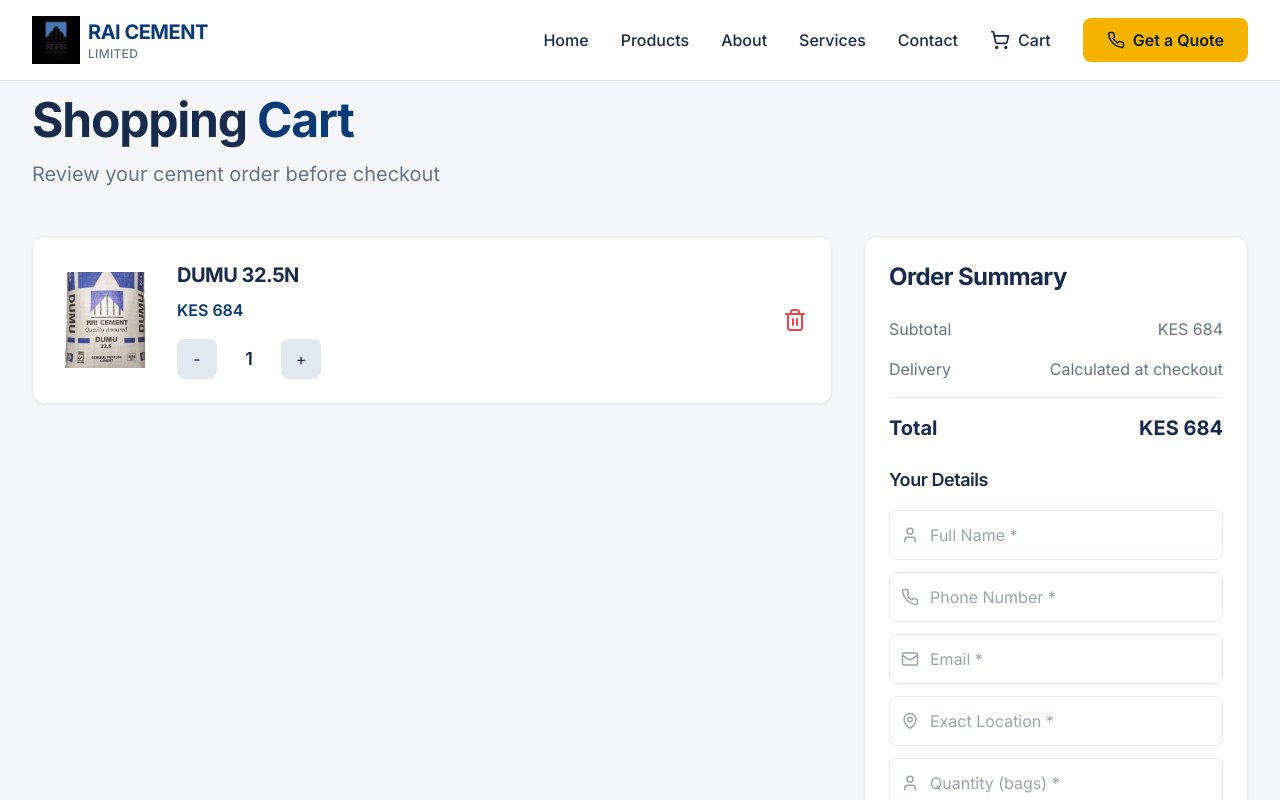
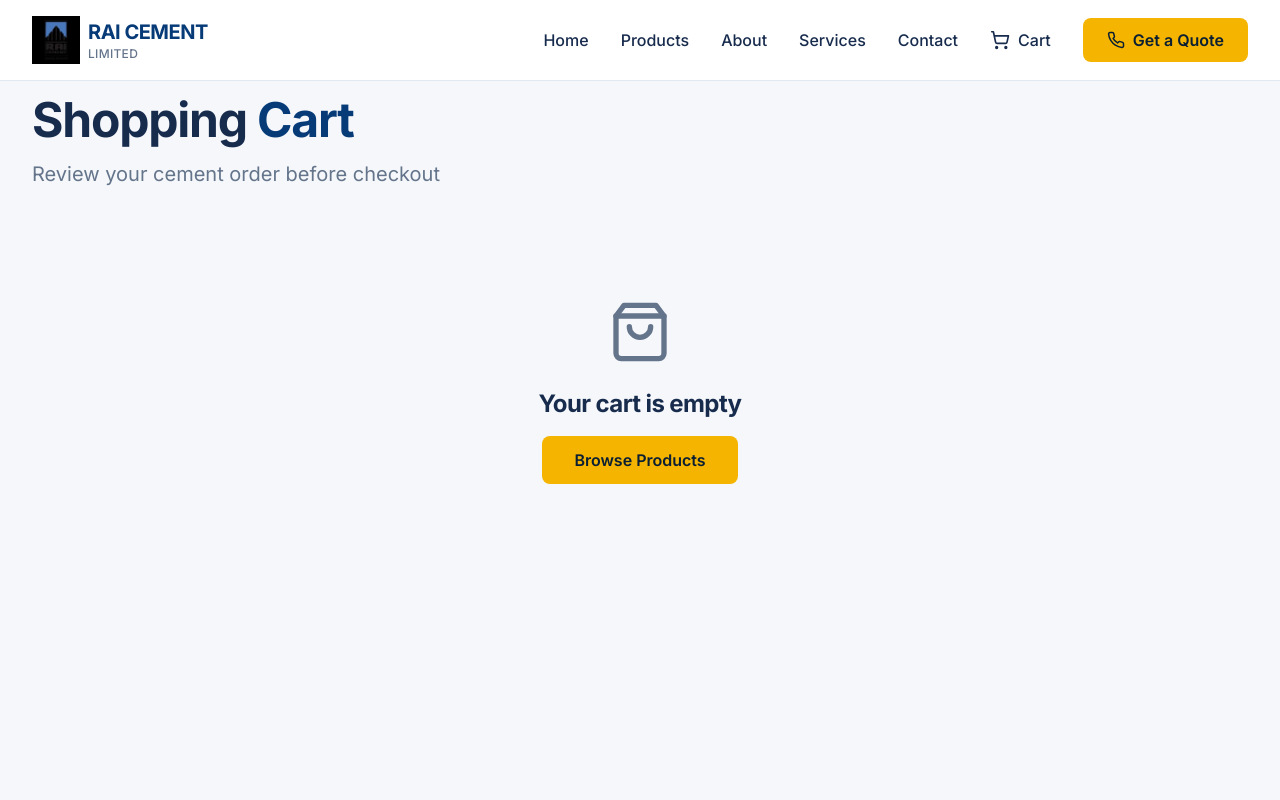
Before and after one commit to kipkoechkevin611-cloud/dumu-rai-, a Next.js app: page /cart in a window 1280 px wide. Shown: the top 800 px of the page. Built offline with nearby package versions, Linux system fonts and the light colour scheme.

Commit message:
Fix cart and checkout with shared context, remove quantity field, add optional notes, fix calculations

```diff
--- a/src/app/cart/page.tsx
+++ b/src/app/cart/page.tsx
@@ -1,39 +1,23 @@
 "use client";
 
 import { motion, AnimatePresence } from "framer-motion";
-import { ShoppingBag, Trash2, ArrowRight, X, User, Phone, Mail, MapPin } from "lucide-react";
+import { ShoppingBag, Trash2, ArrowRight, User, Phone, Mail, MapPin } from "lucide-react";
 import { useState } from "react";
 import Image from "next/image";
 import Navbar from "@/components/Navbar";
 import Footer from "@/components/Footer";
-
-interface CartItem {
-  id: string;
-  name: string;
-  price: string;
-  image: string;
-  quantity: number;
-}
+import { useCart } from "@/contexts/CartContext";
 
 interface CustomerDetails {
   fullName: string;
   phone: string;
   email: string;
   location: string;
-  quantity: string;
+  notes: string;
 }
 
 export default function CartPage() {
-  const [cartItems, setCartItems] = useState<CartItem[]>([
-    {
-      id: "ppc-32.5n",
-      name: "DUMU 32.5N",
-      price: "KES 684",
-      image: "/assets/32.4N.jpeg",
-      quantity: 1,
-    },
-  ]);
-
+  const { cart, updateQuantity, removeFromCart, getTotal, clearCart } = useCart();
   const [showSuccessPopup, setShowSuccessPopup] = useState(false);
   const [showErrorPopup, setShowErrorPopup] = useState(false);
   const [isSubmitting, setIsSubmitting] = useState(false);
@@ -43,32 +27,26 @@
     phone: "",
     email: "",
     location: "",
-    quantity: "",
+    notes: "",
   });
 
-  const updateQuantity = (id: string, newQuantity: number) => {
+  const handleUpdateQuantity = (id: string, newQuantity: number) => {
     if (newQuantity < 1) return;
-    setCartItems(
-      cartItems.map((item) =>
-        item.id === id ? { ...item, quantity: newQuantity } : item
-      )
-    );
+    updateQuantity(id, newQuantity);
   };
 
   const removeItem = (id: string) => {
-    setCartItems(cartItems.filter((item) => item.id !== id));
-  };
-
-  const getTotal = () => {
-    return cartItems.reduce((total, item) => {
-      const price = parseFloat(item.price.replace("KES ", ""));
-      return total + price * item.quantity;
-    }, 0);
+    removeFromCart(id);
   };
 
   const handleCheckout = async () => {
-    if (!customerDetails.fullName || !customerDetails.phone || !customerDetails.location || !customerDetails.quantity) {
-      alert("Please fill in your name, phone, location, and quantity to complete your order.");
+    if (!customerDetails.fullName || !customerDetails.phone || !customerDetails.location) {
+      alert("Please fill in your name, phone, and location to complete your order.");
+      return;
+    }
+
+    if (cart.length === 0) {
+      alert("Your cart is empty.");
       return;
     }
 
@@ -83,7 +61,7 @@
         },
         body: JSON.stringify({
           customerDetails,
-          cartItems,
+          cartItems: cart,
           total: getTotal(),
         }),
       });
@@ -92,14 +70,13 @@
 
       if (result.success) {
         setShowSuccessPopup(true);
-        // Clear cart after successful order
-        setCartItems([]);
+        clearCart();
         setCustomerDetails({
           fullName: "",
           phone: "",
           email: "",
           location: "",
-          quantity: "",
+          notes: "",
         });
       } else {
         setShowErrorPopup(true);
@@ -131,7 +108,7 @@
             </p>
           </motion.div>
 
-          {cartItems.length === 0 ? (
+          {cart.length === 0 ? (
             <motion.div
               initial={{ opacity: 0, y: 20 }}
               animate={{ opacity: 1, y: 0 }}
@@ -158,7 +135,7 @@
                 transition={{ duration: 0.6 }}
                 className="lg:col-span-2 space-y-4"
               >
-                {cartItems.map((item, index) => (
+                {cart.map((item, index) => (
                   <motion.div
                     key={item.id}
                     initial={{ opacity: 0, y: 20 }}
@@ -178,9 +155,12 @@
                         {item.name}
                       </h3>
                       <p className="text-primary font-semibold mb-4">{item.price}</p>
+                      <p className="text-text-secondary text-sm mb-4">
+                        Item Total: KES {(parseFloat(item.price.replace("KES ", "")) * item.quantity).toLocaleString()}
+                      </p>
                       <div className="flex items-center gap-4">
                         <button
-                          onClick={() => updateQuantity(item.id, item.quantity - 1)}
+                          onClick={() => handleUpdateQuantity(item.id, item.quantity - 1)}
                           className="w-10 h-10 bg-border rounded-lg flex items-center justify-center hover:bg-border-dark transition-colors"
                         >
                           -
@@ -189,7 +169,7 @@
                           {item.quantity}
                         </span>
                         <button
-                          onClick={() => updateQuantity(item.id, item.quantity + 1)}
+                          onClick={() => handleUpdateQuantity(item.id, item.quantity + 1)}
                           className="w-10 h-10 bg-border rounded-lg flex items-center justify-center hover:bg-border-dark transition-colors"
                         >
                           +
@@ -263,7 +243,7 @@
                         <Mail className="absolute left-3 top-1/2 -translate-y-1/2 text-gray-400" size={18} />
                         <input
                           type="email"
-                        placeholder="Email *"
+                          placeholder="Email"
                           value={customerDetails.email}
                           onChange={(e) => setCustomerDetails({ ...customerDetails, email: e.target.value })}
                           className="w-full pl-10 pr-4 py-3 border border-border rounded-lg focus:ring-2 focus:ring-primary focus:border-transparent"
@@ -280,13 +260,12 @@
                         />
                       </div>
                       <div className="relative">
-                      <User className="absolute left-3 top-1/2 -translate-y-1/2 text-gray-400" size={18} />
-                      <input
-                        type="text"
-                        placeholder="Quantity (bags) *"
-                        value={customerDetails.quantity}
-                        onChange={(e) => setCustomerDetails({ ...customerDetails, quantity: e.target.value })}
-                        className="w-full pl-10 pr-4 py-3 border border-border rounded-lg focus:ring-2 focus:ring-primary focus:border-transparent"
+                        <textarea
+                          placeholder="Additional Notes (Optional)"
+                          value={customerDetails.notes}
+                          onChange={(e) => setCustomerDetails({ ...customerDetails, notes: e.target.value })}
+                          className="w-full pl-4 pr-4 py-3 border border-border rounded-lg focus:ring-2 focus:ring-primary focus:border-transparent resize-none"
+                          rows={3}
                         />
                       </div>
                     </div>
--- a/src/app/layout.tsx
+++ b/src/app/layout.tsx
@@ -1,6 +1,7 @@
 import type { Metadata } from "next";
 import { Inter } from "next/font/google";
 import "./globals.css";
+import { CartProvider } from "@/contexts/CartContext";
 
 const inter = Inter({ subsets: ["latin"] });
 
@@ -17,7 +18,9 @@
 }>) {
   return (
     <html lang="en">
-      <body className={inter.className}>{children}</body>
+      <body className={inter.className}>
+        <CartProvider>{children}</CartProvider>
+      </body>
     </html>
   );
 }
--- a/src/app/products/[id]/ProductDetailContent.tsx
+++ b/src/app/products/[id]/ProductDetailContent.tsx
@@ -7,50 +7,24 @@
 import Navbar from "@/components/Navbar";
 import Footer from "@/components/Footer";
 import { type Product } from "@/lib/products";
-
-interface CartItem {
-  id: string;
-  name: string;
-  price: string;
-  image: string;
-  quantity: number;
-}
+import { useCart } from "@/contexts/CartContext";
 
 interface ProductDetailContentProps {
   product: Product;
 }
 
 export default function ProductDetailContent({ product }: ProductDetailContentProps) {
+  const { addToCart } = useCart();
   const [quantity, setQuantity] = useState(1);
   const [showNotification, setShowNotification] = useState(false);
 
-  const addToCart = () => {
-    // Get existing cart from localStorage
-    const existingCart = JSON.parse(localStorage.getItem('cart') || '[]');
-
-    const existingItem = existingCart.find((item: CartItem) => item.id === product.id);
-    let updatedCart;
-
-    if (existingItem) {
-      updatedCart = existingCart.map((item: CartItem) =>
-        item.id === product.id
-          ? { ...item, quantity: item.quantity + quantity }
-          : item
-      );
-    } else {
-      updatedCart = [
-        ...existingCart,
-        {
-          id: product.id,
-          name: product.name,
-          price: product.price,
-          image: product.image,
-          quantity: quantity,
-        },
-      ];
-    }
-
-    localStorage.setItem('cart', JSON.stringify(updatedCart));
+  const handleAddToCart = () => {
+    addToCart({
+      id: product.id,
+      name: product.name,
+      price: product.price,
+      image: product.image,
+    });
     setShowNotification(true);
     setTimeout(() => setShowNotification(false), 3000);
   };
@@ -197,7 +171,7 @@
               {/* Action Buttons */}
               <div className="space-y-4">
                 <button
-                  onClick={addToCart}
+                  onClick={handleAddToCart}
                   className="w-full flex items-center justify-center space-x-2 bg-primary text-white py-4 rounded-lg font-semibold hover:bg-primary-dark transition-all duration-300"
                 >
                   <ShoppingCart size={20} />
--- a/src/components/Products.tsx
+++ b/src/components/Products.tsx
@@ -5,65 +5,23 @@
 import { useState } from "react";
 import Image from "next/image";
 import { products, type Product } from "@/lib/products";
-
-interface CartItem {
-  id: string;
-  name: string;
-  price: string;
-  image: string;
-  quantity: number;
-}
+import { useCart } from "@/contexts/CartContext";
 
 export default function Products() {
-  const [cart, setCart] = useState<CartItem[]>([]);
+  const { cart, addToCart, updateQuantity, removeFromCart, getTotal } = useCart();
   const [isCartOpen, setIsCartOpen] = useState(false);
   const [showNotification, setShowNotification] = useState(false);
 
-  const addToCart = (product: Product) => {
-    setCart((prevCart) => {
-      const existingItem = prevCart.find((item) => item.id === product.id);
-      if (existingItem) {
-        return prevCart.map((item) =>
-          item.id === product.id
-            ? { ...item, quantity: item.quantity + 1 }
-            : item
-        );
-      }
-      return [
-        ...prevCart,
-        {
-          id: product.id,
-          name: product.name,
-          price: product.price,
-          image: product.image,
-          quantity: 1,
-        },
-      ];
+  const handleAddToCart = (product: Product) => {
+    addToCart({
+      id: product.id,
+      name: product.name,
+      price: product.price,
+      image: product.image,
     });
     setIsCartOpen(true);
     setShowNotification(true);
     setTimeout(() => setShowNotification(false), 3000);
-  };
-
-  const updateQuantity = (id: string, delta: number) => {
-    setCart((prevCart) =>
-      prevCart.map((item) =>
-        item.id === id
-          ? { ...item, quantity: Math.max(1, item.quantity + delta) }
-          : item
-      )
-    );
-  };
-
-  const removeFromCart = (id: string) => {
-    setCart((prevCart) => prevCart.filter((item) => item.id !== id));
-  };
-
-  const getTotal = () => {
-    return cart.reduce((total, item) => {
-      const price = parseFloat(item.price.replace("KES ", ""));
-      return total + price * item.quantity;
-    }, 0);
   };
 
   return (
@@ -126,7 +84,7 @@
                 </div>
 
                 <button
-                  onClick={() => addToCart(product)}
+                  onClick={() => handleAddToCart(product)}
                   className="w-full flex items-center justify-center space-x-2 bg-primary text-white py-3 rounded-lg font-semibold hover:bg-primary-dark transition-all duration-300"
                 >
                   <ShoppingCart size={20} />
@@ -200,14 +158,14 @@
                             <p className="text-primary font-semibold">{item.price}</p>
                             <div className="flex items-center gap-2 mt-2">
                               <button
-                                onClick={() => updateQuantity(item.id, -1)}
+                                onClick={() => updateQuantity(item.id, item.quantity - 1)}
                                 className="w-8 h-8 bg-border rounded flex items-center justify-center hover:bg-border-dark transition-colors"
                               >
                                 <Minus size={16} />
                               </button>
                               <span className="w-8 text-center font-semibold text-text-primary">{item.quantity}</span>
                               <button
-                                onClick={() => updateQuantity(item.id, 1)}
+                                onClick={() => updateQuantity(item.id, item.quantity + 1)}
                                 className="w-8 h-8 bg-border rounded flex items-center justify-center hover:bg-border-dark transition-colors"
                               >
                                 <Plus size={16} />
--- /dev/null
+++ b/src/contexts/CartContext.tsx
@@ -0,0 +1,111 @@
+"use client";
+
+import { createContext, useContext, useState, useEffect, ReactNode } from "react";
+
+export interface CartItem {
+  id: string;
+  name: string;
+  price: string;
+  image: string;
+  quantity: number;
+}
+
+interface CartContextType {
+  cart: CartItem[];
+  addToCart: (item: Omit<CartItem, "quantity">) => void;
+  updateQuantity: (id: string, quantity: number) => void;
+  removeFromCart: (id: string) => void;
+  clearCart: () => void;
+  getTotal: () => number;
+  getCartCount: () => number;
+}
+
+const CartContext = createContext<CartContextType | undefined>(undefined);
+
+export function CartProvider({ children }: { children: ReactNode }) {
+  const [cart, setCart] = useState<CartItem[]>([]);
+
+  // Load cart from localStorage on mount
+  useEffect(() => {
+    const savedCart = localStorage.getItem("cart");
+    if (savedCart) {
+      try {
+        setCart(JSON.parse(savedCart));
+      } catch (error) {
+        console.error("Failed to parse cart from localStorage:", error);
+      }
+    }
+  }, []);
+
+  // Save cart to localStorage whenever it changes
+  useEffect(() => {
+    localStorage.setItem("cart", JSON.stringify(cart));
+  }, [cart]);
+
+  const addToCart = (item: Omit<CartItem, "quantity">) => {
+    setCart((prevCart) => {
+      const existingItem = prevCart.find((cartItem) => cartItem.id === item.id);
+      if (existingItem) {
+        return prevCart.map((cartItem) =>
+          cartItem.id === item.id
+            ? { ...cartItem, quantity: cartItem.quantity + 1 }
+            : cartItem
+        );
+      }
+      return [...prevCart, { ...item, quantity: 1 }];
+    });
+  };
+
+  const updateQuantity = (id: string, quantity: number) => {
+    if (quantity < 1) {
+      removeFromCart(id);
+      return;
+    }
+    setCart((prevCart) =>
+      prevCart.map((item) => (item.id === id ? { ...item, quantity } : item))
+    );
+  };
+
+  const removeFromCart = (id: string) => {
+    setCart((prevCart) => prevCart.filter((item) => item.id !== id));
+  };
+
+  const clearCart = () => {
+    setCart([]);
+  };
+
+  const getTotal = () => {
+    return cart.reduce((total, item) => {
+      const price = parseFloat(item.price.replace("KES ", ""));
+      return total + price * item.quantity;
+    }, 0);
+  };
+
+  const getCartCount = () => {
+    return cart.reduce((count, item) => count + item.quantity, 0);
+  };
+
+  return (
+    <CartContext.Provider
+      value={{
+        cart,
+        addToCart,
+        updateQuantity,
+        removeFromCart,
+        clearCart,
+        getTotal,
+        getCartCount,
+      }}
+    >
+      {children}
+    </CartContext.Provider>
+  );
+}
+
+export function useCart() {
+  const context = useContext(CartContext);
+  if (context === undefined) {
+    throw new Error("useCart must be used within a CartProvider");
+  }
+  return context;
+}
```
Also changed, not shown: src/app/api/send-order/route.ts (+8 -2 lines). Lines whose indentation alone changed are shown as unchanged.
